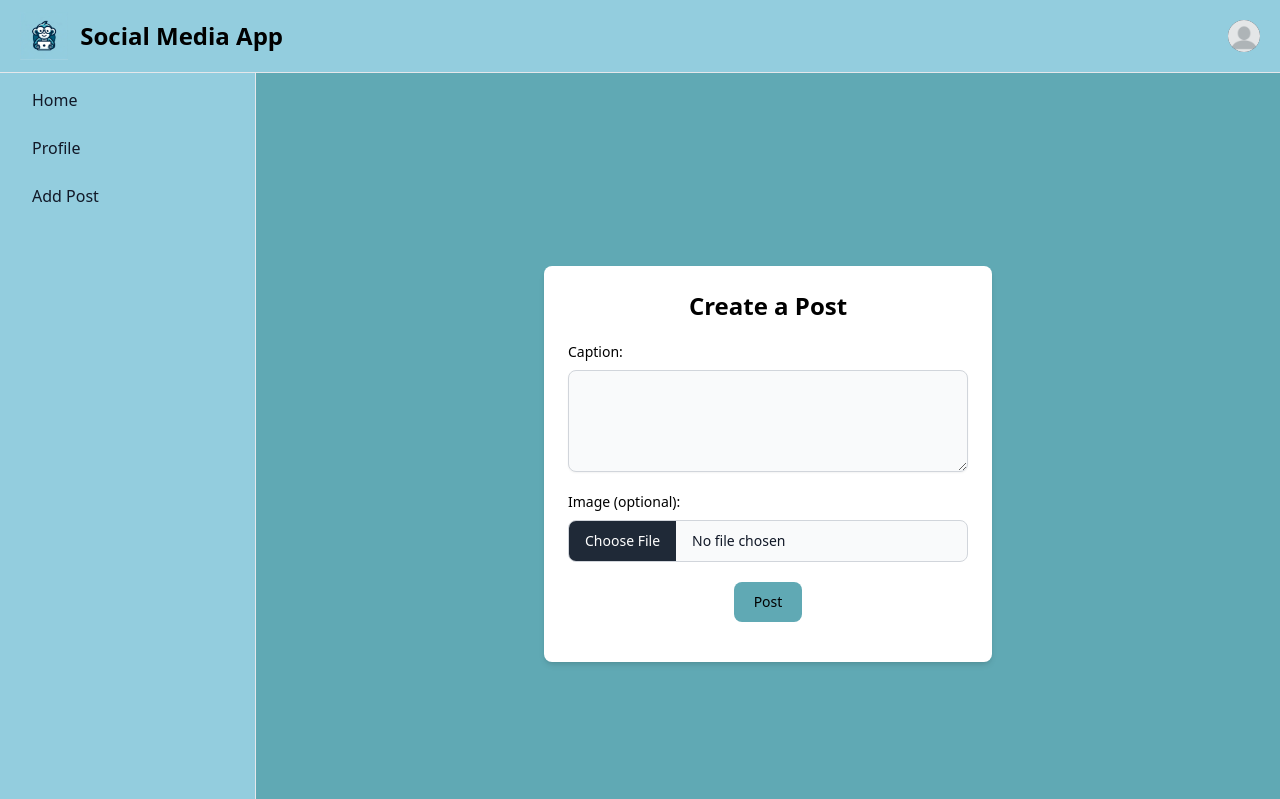
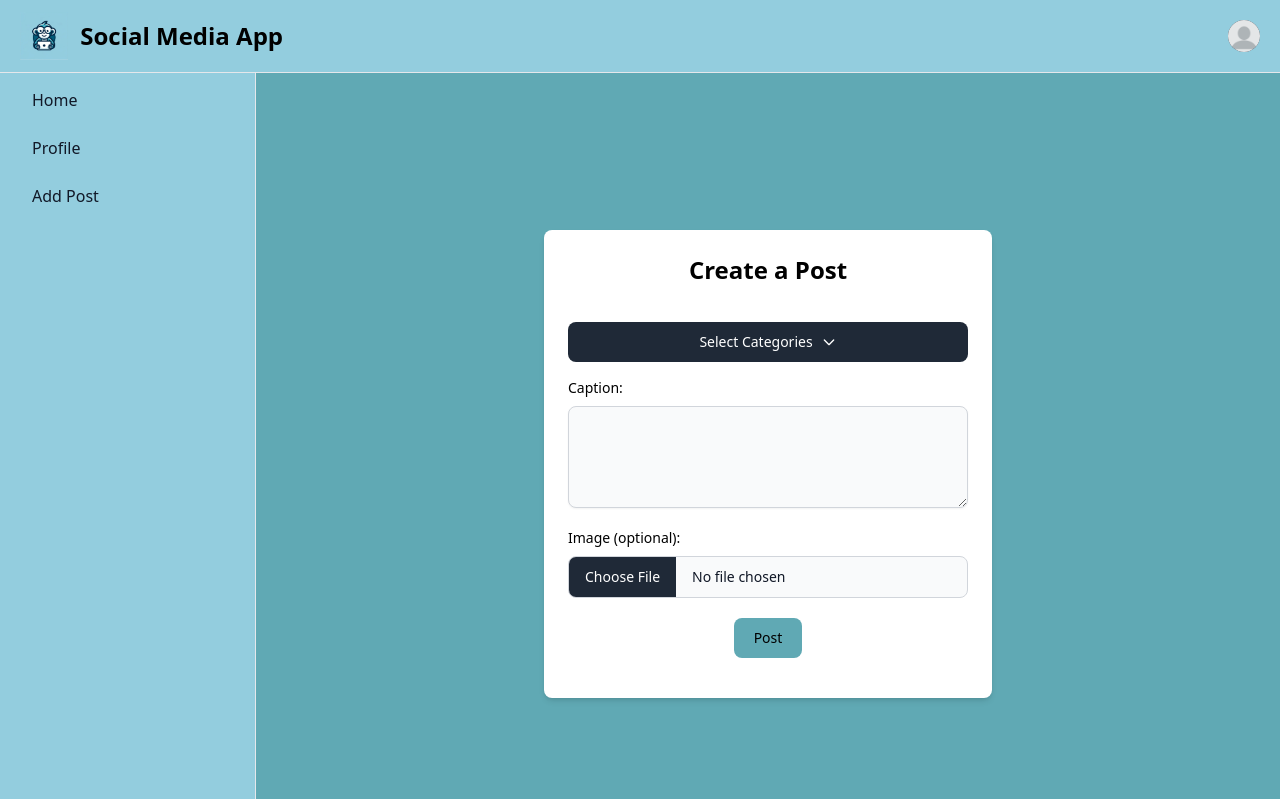
Before and after one commit to slmbakkenes/RampUpSocialMediaApp, a Django app: page /create_post/ in a window 1280 px wide. Shown: the top 799 px of the page. Run offline with Django 5.2, Linux system fonts and the light colour scheme; a user stored in the database is signed in; tables that the repository leaves empty hold one stand-in row (values such as "Sample post"); style sheets or scripts are compiled from the project's sources; some libraries are stand-ins or nearby versions.

Commit message:
Add the ability to add categories to posts

```diff
--- a/blog/views.py
+++ b/blog/views.py
@@ -1,3 +1,5 @@
+from lib2to3.fixes.fix_input import context
+
 from forms.user_create_form import UserCreationForm
 from django.http import HttpResponseForbidden
 from django.shortcuts import get_object_or_404, render
@@ -5,7 +7,7 @@ from django.urls import reverse_lazy
 from django.views.generic import CreateView, ListView, TemplateView, UpdateView, DeleteView
 from django.contrib.auth.decorators import login_required
 from django.contrib.auth.mixins import LoginRequiredMixin
-from blog.models import Post, Comment, Follow, User, Profile
+from blog.models import Post, Comment, Follow, User, Profile, Category, CategoryPost
 from forms.post_form import PostForm
 
 # Home view that requires login
@@ -47,7 +49,16 @@ class PostCreationView(LoginRequiredMixin, CreateView):
 
     def form_valid(self, form):
         form.instance.user = self.request.user  # Associate the post with the logged-in user
-        return super().form_valid(form)
+        response = super().form_valid(form)
+        categories = form.cleaned_data.get('categories')
+        for category in categories:
+            CategoryPost.objects.create(post=self.object, category=category)
+        return response
+
+    def get_context_data(self, **kwargs):
+        context = super().get_context_data(**kwargs)
+        context['categories'] = Category.objects.all()
+        return context
 
     def get_success_url(self):
         # Redirect to the user's profile using the username
--- a/forms/post_form.py
+++ b/forms/post_form.py
@@ -1,10 +1,16 @@
 from django import forms
-from blog.models import Post
+from blog.models import Post, Category
+
 
 class PostForm(forms.ModelForm):
+    categories = forms.ModelMultipleChoiceField(
+        queryset=Category.objects.all(),
+        widget=forms.CheckboxSelectMultiple,
+        required=False
+    )
     class Meta:
         model = Post
-        fields = ['image', 'caption']  # We leave 'user' out because it's set automatically.
+        fields = ['image', 'caption', 'categories']  # We leave 'user' out because it's set automatically.
         widgets = {
             'caption': forms.Textarea(attrs={
                 'placeholder': 'Write your caption here...',
@@ -15,6 +21,7 @@ class PostForm(forms.ModelForm):
         labels = {
             'image': 'Post Image',
             'caption': 'Caption',
+            'category': 'Category',
         }
 
     def clean_caption(self):
--- a/templates/Post/create_post.html
+++ b/templates/Post/create_post.html
@@ -3,27 +3,76 @@
 
 {% block content %}
     <div class="flex items-center justify-center min-h-screen">
-    <div class="max-w-md w-full bg-white shadow-md rounded-lg p-6"> <!-- Added styling for background, shadow, and padding -->
+        <div class="max-w-md w-full bg-white shadow-md rounded-lg p-6">
+            <!-- Added styling for background, shadow, and padding -->
             <h1 class="text-2xl font-bold text-center mb-5">Create a Post</h1>
 
             <form method="POST" enctype="multipart/form-data" class="mb-4">
                 {% csrf_token %}
+                <!-- Category Field -->
+                <div class="flex items-center justify-center py-4">
+                    <button id="dropdownDefault" data-dropdown-toggle="dropdown"
+                            class="w-full text-white justify-center bg-gray-800 hover:bg-gray-700 focus:ring-4 focus:outline-none focus:ring-primary-300 font-medium rounded-lg text-sm px-4 py-2.5 text-center inline-flex items-center dark:bg-primary-600 dark:hover:bg-primary-700 dark:focus:ring-primary-800"
+                            type="button">
+                        Select Categories
+                        <svg class="w-4 h-4 ml-2" aria-hidden="true" fill="none" stroke="currentColor"
+                             viewBox="0 0 24 24"
+                             xmlns="http://www.w3.org/2000/svg">
+                            <path stroke-linecap="round" stroke-linejoin="round" stroke-width="2"
+                                  d="M19 9l-7 7-7-7"></path>
+                        </svg>
+                    </button>
+
+                    <!-- Dropdown menu -->
+                    <div id="dropdown" class="z-10 hidden w-56 p-3 text-center bg-white rounded-lg shadow dark:bg-gray-700">
+                        <h6 class="mb-3 text-sm text-gray-900 dark:text-white">
+                            Category
+                        </h6>
+                        {% if categories|length == 0 %}
+                            <p class="text-gray-900 dark:text-white text-sm">
+                                No Categories yet.
+                            </p>
+                        {% endif %}
+                        <ul class="space-y-2 text-sm" aria-labelledby="dropdownDefault" id="categories">
+                            {% for category in categories %}
+                                <li class="flex items-center">
+                                    <input id="category_{{ category.id }}" type="checkbox" name="categories" value="{{ category.id }}"
+                                           class="w-4 h-4 bg-gray-100 border-gray-300 rounded text-primary-600 focus:ring-primary-500 dark:focus:ring-primary-600 dark:ring-offset-gray-700 focus:ring-2 dark:bg-gray-600 dark:border-gray-500"/>
+
+                                    <label for="category_{{ category.id }}"
+                                           class="ml-2 text-sm font-medium text-gray-900 dark:text-gray-100">
+                                        {{ category.category_name }}
+                                    </label>
+                                </li>
+                            {% endfor %}
+                        </ul>
+                    </div>
+                </div>
 
                 <!-- Caption Field -->
                 <div class="mb-5">
-                <label for="caption" class="block mb-2 text-sm font-medium text-black">Caption:</label> <!-- Label styling -->
-                <textarea id="caption" name="caption" rows="4" class="shadow-sm bg-gray-50 border border-gray-300 text-gray-900 text-sm rounded-lg focus:ring-blue-500 focus:border-blue-500 block w-full p-2.5 dark:bg-gray-700 dark:border-gray-600 dark:placeholder-gray-400 dark:text-white dark:focus:ring-blue-500 dark:focus:border-blue-500"></textarea> <!-- Textarea styling -->
+                    <label for="caption" class="block mb-2 text-sm font-medium text-black">Caption:</label>
+                    <!-- Label styling -->
+                    <textarea id="caption" name="caption" rows="4"
+                              class="shadow-sm bg-gray-50 border border-gray-300 text-gray-900 text-sm rounded-lg focus:ring-blue-500 focus:border-blue-500 block w-full p-2.5 dark:bg-gray-700 dark:border-gray-600 dark:placeholder-gray-400 dark:text-white dark:focus:ring-blue-500 dark:focus:border-blue-500"></textarea>
+                    <!-- Textarea styling -->
                 </div>
 
                 <!-- Image Upload Field -->
                 <div class="mb-5">
-                <label for="image" class="block mb-2 text-sm font-medium text-black">Image (optional):</label> <!-- Label styling -->
-                <input type="file" id="image" name="image" class="block w-full text-sm text-gray-900 border border-gray-300 rounded-lg cursor-pointer bg-gray-50 focus:outline-none focus:ring-blue-500 focus:border-blue-500 dark:bg-gray-700 dark:border-gray-600 dark:placeholder-gray-400 dark:text-white" /> <!-- Input styling -->
+                    <label for="image" class="block mb-2 text-sm font-medium text-black">Image (optional):</label>
+                    <!-- Label styling -->
+                    <input type="file" id="image" name="image"
+                           class="block w-full text-sm text-gray-900 border border-gray-300 rounded-lg cursor-pointer bg-gray-50 focus:outline-none focus:ring-blue-500 focus:border-blue-500 dark:bg-gray-700 dark:border-gray-600 dark:placeholder-gray-400 dark:text-white"/>
+                    <!-- Input styling -->
                 </div>
 
                 <!-- Submit Button -->
                 <div class="flex justify-center"> <!-- Center the button -->
-                <button type="submit" class="text-black bg-[#60A9B4] hover:bg-blue-800 focus:ring-4 focus:outline-none focus:ring-blue-300 font-medium rounded-lg text-sm px-5 py-2.5 text-center">Post</button>
+                    <button type="submit"
+                            class="text-black bg-[#60A9B4] hover:bg-blue-800 focus:ring-4 focus:outline-none focus:ring-blue-300 font-medium rounded-lg text-sm px-5 py-2.5 text-center">
+                        Post
+                    </button>
                 </div>
             </form>
 
```
Lines whose indentation alone changed are shown as unchanged.
